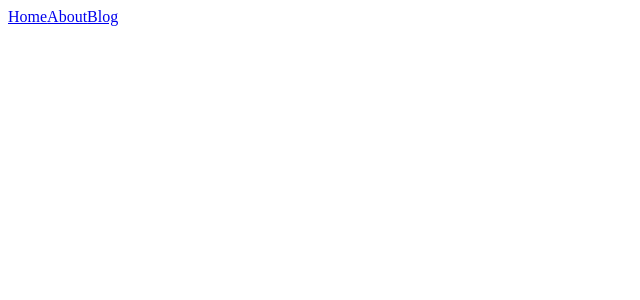
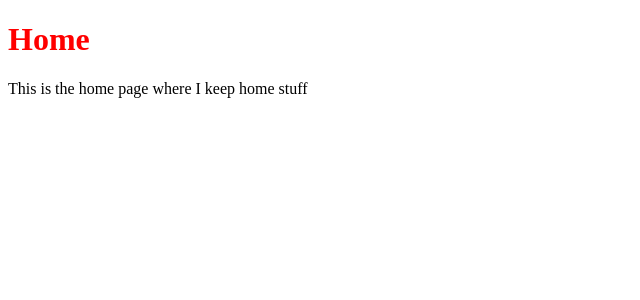
Before and after one commit to Watso196/portfolio, a React app: page / in a window 1280 px wide. Shown: the top 300 px of the page, without its empty margins (0-640 px from the left). Built offline with nearby package versions, Linux system fonts and the light colour scheme.

Commit message:
feature: adding react router with working implementation

```diff
--- a/package.json
+++ b/package.json
@@ -55,6 +55,7 @@
     "deploy": "gh-pages -d dist"
   },
   "dependencies": {
+    "@types/react-router-dom": "^5.3.3",
     "react": "^18.2.0",
     "react-dom": "^18.2.0"
   }
--- a/src/App.tsx
+++ b/src/App.tsx
@@ -1,13 +1,19 @@
 import * as React from "react";
 const App = () => {
   return (
-    <>
+    <div>
       <nav>
-        <a href="/">Home</a>
-        <a href="/about">About</a>
-        <a href="/blog">Blog</a>
+        <ul className="nav-list">
+          <li>
+            <a href="/">Home</a>
+          </li>
+          <li>About</li>
+          <li>
+            <a href="/blog">Blog</a>
+          </li>
+        </ul>
       </nav>
-    </>
+    </div>
   );
 };
 
--- a/src/index.js
+++ b/src/index.js
@@ -1,15 +1,27 @@
 /* eslint-disable no-unused-vars */
 import React from "react";
 import { createRoot } from "react-dom/client";
-import { BrowserRouter } from "react-router-dom";
+import { createBrowserRouter, RouterProvider } from "react-router-dom";
 import App from "./App";
+import Home from "./routes/Home";
+import Blog from "./routes/Blog";
+import ErrorPage from "./routes/ErrorPage";
 import "./App.scss";
 
 const el = document.getElementById("app");
 
+const router = createBrowserRouter([
+  {
+    path: "/",
+    element: <Home />,
+    errorElement: <ErrorPage />,
+  },
+  {
+    path: "blog",
+    element: <Blog />,
+    errorElement: <ErrorPage />,
+  },
+]);
+
 const root = createRoot(el);
-root.render(
-  <BrowserRouter>
-    <App />
-  </BrowserRouter>
-);
+root.render(<RouterProvider router={router} />);
--- /dev/null
+++ b/src/routes/ErrorPage.tsx
@@ -0,0 +1,21 @@
+import * as React from "react";
+import { useRouteError, isRouteErrorResponse } from "react-router-dom";
+
+const ErrorPage = () => {
+  const error = useRouteError();
+  console.error(error);
+  let errorMessage = "An unexpected error has occurred.";
+  if (isRouteErrorResponse(error)) {
+    errorMessage = error.statusText;
+  }
+
+  return (
+    <div id="error-page">
+      <h1>Oops!</h1>
+      <p>Sorry, an unexpected error has occurred.</p>
+      <p>{errorMessage}</p>
+    </div>
+  );
+};
+
+export default ErrorPage;
--- a/src/components/Home.tsx
+++ b/src/routes/Home.tsx
@@ -4,7 +4,7 @@ const Home = () => {
   return (
     <>
       <h1>Home</h1>
-      <p>This is the home page</p>
+      <p>This is the home page where I keep home stuff</p>
     </>
   );
 };
--- a/webpack.config.js
+++ b/webpack.config.js
@@ -8,6 +8,7 @@ module.exports = {
     path: path.join(__dirname, "/dist"),
     filename: "[name].js",
     sourceMapFilename: "[file].map[query]",
+    publicPath: "/",
   },
   plugins: [
     new HtmlWebpackPlugin({
@@ -16,6 +17,7 @@ module.exports = {
   ],
   devServer: {
     static: path.join(__dirname, "dist"),
+    historyApiFallback: true, // to enable react-router-dom
   },
   devtool: "source-map",
   module: {
```
Also changed, not shown: .eslintrc.json, src/routes/Blog.tsx (renamed from src/components/Blog.tsx), 1 other file (tests, documents, lock files or other folders).
